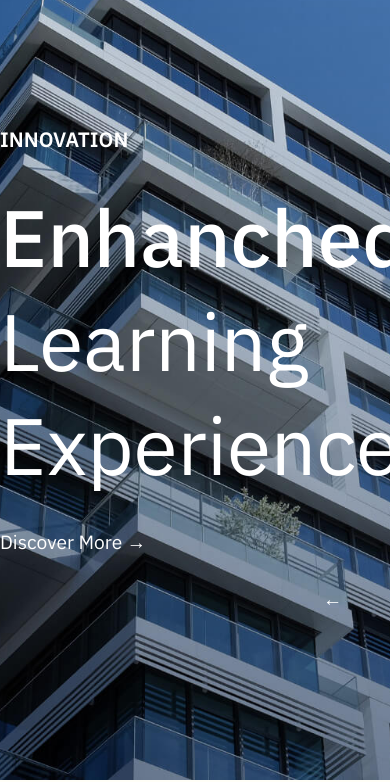
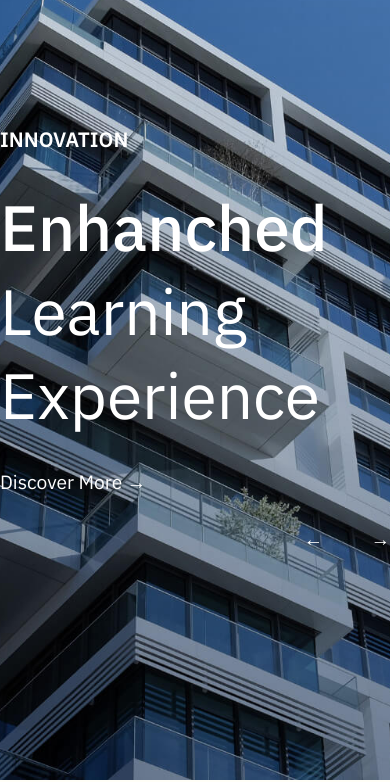
Before and after one commit to webMagic1999/Projects, a plain HTML site: page RealEstate/index.html in a window 390 px wide. Shown: the part 80-862 px from the top of the page. Drawn offline with Linux system fonts and the light colour scheme.

Commit message:
Update style.css

```diff
--- a/RealEstate/style.css
+++ b/RealEstate/style.css
@@ -695,6 +695,10 @@ header ul li button {
         background-color: #ffffff;
     } */
 
+    .border-left h1 {
+        font-size:4rem;
+    }
+
     .logo {
         display: flex;
         justify-content: space-between;
```
